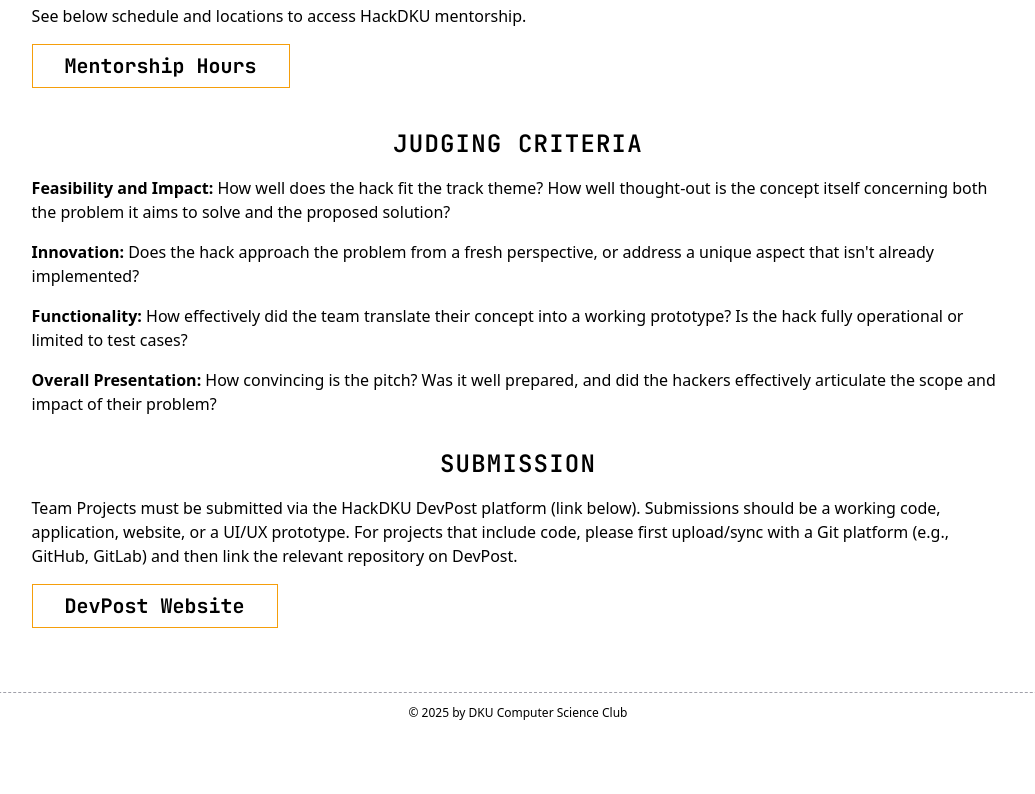
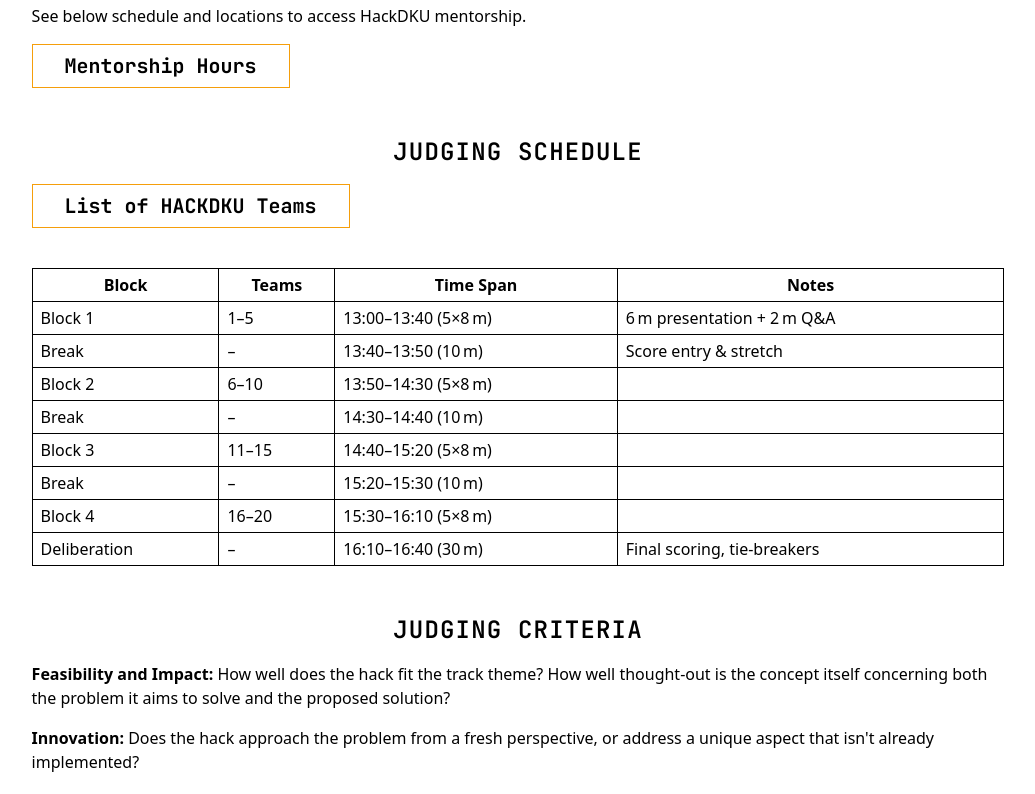
Before and after one commit to othmaneechc/hackdku25, a Next.js app: page /instructions in a window 1280 px wide. Shown: the part 1140-1934 px from the top of the page, without its empty margins (122-1157 px from the left). Before the commit the page ends 1873 px from the top, so only its background shows below. Built offline with nearby package versions, Linux system fonts and the light colour scheme; a web font is replaced by a local one.

Commit message:
added judging schedule

```diff
--- a/src/app/instructions/page.tsx
+++ b/src/app/instructions/page.tsx
@@ -2,7 +2,7 @@
 import { buttonVariants } from "@/components/ui/button";
 import { cn } from "@/lib/utils";
 import Link from "next/link";
-import { useEffect } from "react";
+import { useEffect, useState } from "react";
 import s from "./instructions.module.scss";
 
 const steps = [
@@ -120,7 +120,7 @@
     const ctx = canvas.getContext("2d");
     if (!ctx) return;
     const pixels: Pixel[] = [];
-    const colors = ["#2E46E6", "#5780AA", "#4AAA54"];
+    const colors = ["#2E46E6", "#5780AA", "4AAA54"];
     const gap = 10;
     const speed = 0.035;
 
@@ -163,6 +163,7 @@
 };
 
 export default function Instructions() {
+  const [showOrder, setShowOrder] = useState(false);
   // Shared button styling to be used for both buttons
   const sharedButtonClasses = cn(
     buttonVariants({ size: "lg", variant: "secondary" }),
@@ -209,7 +210,6 @@
         <p className="mt-4">
           See below schedule and locations to access HackDKU mentorship.
         </p>
-        {/* Replace the existing anchor elements with two identically-styled buttons */}
         <div className="flex flex-col sm:flex-row gap-4 sm:space-x-4 mt-4 mb-10">
           <Link
             href="https://docs.google.com/spreadsheets/d/14IsbKkEmOnrcA2wEi-LiJyfYWiTlwQOceX4-aKoyPd8/edit?usp=sharing"
@@ -220,7 +220,85 @@
             Mentorship Hours
           </Link>
         </div>
-        <h2 className="text-2xl font-semibold mt-8 text-center mb-4">
+
+        <h2 className="text-2xl font-semibold mt-12 text-center mb-4">
+          Judging Schedule
+        </h2>
+
+        <div className="flex flex-col sm:flex-row gap-4 sm:space-x-4 mt-4 mb-10">
+          <Link
+            href="https://docs.google.com/spreadsheets/d/11b_cbk2eWJaMXPuHmZ_6RWGrf1CRBJ12/edit?usp=sharing&ouid=115385604774058245515&rtpof=true&sd=true"
+            target="_blank"
+            rel="noopener noreferrer"
+            className={sharedButtonClasses}
+          >
+            List of HACKDKU Teams
+          </Link>
+        </div>
+        <div className="overflow-auto">
+          <table className="w-full table-auto border-collapse">
+            <thead>
+              <tr>
+                <th className="border px-2 py-1">Block</th>
+                <th className="border px-2 py-1">Teams</th>
+                <th className="border px-2 py-1">Time Span</th>
+                <th className="border px-2 py-1">Notes</th>
+              </tr>
+            </thead>
+            <tbody>
+              <tr>
+                <td className="border px-2 py-1">Block 1</td>
+                <td className="border px-2 py-1">1–5</td>
+                <td className="border px-2 py-1">13:00–13:40 (5×8 m)</td>
+                <td className="border px-2 py-1">6 m presentation + 2 m Q&A</td>
+              </tr>
+              <tr>
+                <td className="border px-2 py-1">Break</td>
+                <td className="border px-2 py-1">–</td>
+                <td className="border px-2 py-1">13:40–13:50 (10 m)</td>
+                <td className="border px-2 py-1">Score entry & stretch</td>
+              </tr>
+              <tr>
+                <td className="border px-2 py-1">Block 2</td>
+                <td className="border px-2 py-1">6–10</td>
+                <td className="border px-2 py-1">13:50–14:30 (5×8 m)</td>
+                <td className="border px-2 py-1"></td>
+              </tr>
+              <tr>
+                <td className="border px-2 py-1">Break</td>
+                <td className="border px-2 py-1">–</td>
+                <td className="border px-2 py-1">14:30–14:40 (10 m)</td>
+                <td className="border px-2 py-1"></td>
+              </tr>
+              <tr>
+                <td className="border px-2 py-1">Block 3</td>
+                <td className="border px-2 py-1">11–15</td>
+                <td className="border px-2 py-1">14:40–15:20 (5×8 m)</td>
+                <td className="border px-2 py-1"></td>
+              </tr>
+              <tr>
+                <td className="border px-2 py-1">Break</td>
+                <td className="border px-2 py-1">–</td>
+                <td className="border px-2 py-1">15:20–15:30 (10 m)</td>
+                <td className="border px-2 py-1"></td>
+              </tr>
+              <tr>
+                <td className="border px-2 py-1">Block 4</td>
+                <td className="border px-2 py-1">16–20</td>
+                <td className="border px-2 py-1">15:30–16:10 (5×8 m)</td>
+                <td className="border px-2 py-1"></td>
+              </tr>
+              <tr>
+                <td className="border px-2 py-1">Deliberation</td>
+                <td className="border px-2 py-1">–</td>
+                <td className="border px-2 py-1">16:10–16:40 (30 m)</td>
+                <td className="border px-2 py-1">Final scoring, tie‑breakers</td>
+              </tr>
+            </tbody>
+          </table>
+        </div>
+
+        <h2 className="text-2xl font-semibold mt-12 text-center mb-4">
           Judging Criteria
         </h2>
         <div className="mt-2 space-y-4">
@@ -237,7 +315,8 @@
             <strong>Overall Presentation:</strong> How convincing is the pitch? Was it well prepared, and did the hackers effectively articulate the scope and impact of their problem?
           </p>
         </div>
-        <h2 className="text-2xl font-semibold mt-8 text-center mb-4">
+
+        <h2 className="text-2xl font-semibold mt-12 text-center mb-4">
           Submission
         </h2>
         <p>
@@ -247,14 +326,14 @@
           and then link the relevant repository on DevPost.
         </p>
         <div className="flex flex-col sm:flex-row gap-4 sm:space-x-4 mt-4 mb-10">
-        <Link
+          <Link
             href="https://hackdku2025.devpost.com/"
             target="_blank"
             rel="noopener noreferrer"
             className={sharedButtonClasses}
           >
             DevPost Website
-        </Link>
+          </Link>
         </div>
       </section>
     </main>
--- a/src/app/timeline/page.tsx
+++ b/src/app/timeline/page.tsx
@@ -115,23 +115,23 @@
               <tr>
                 <td className="px-4 py-2 border">11:00 - 12:00</td>
                 <td className="px-4 py-2 border">Deadline for Project Submission</td>
-                <td className="px-4 py-2 border">TBD</td>
+                <td className="px-4 py-2 border"><a href="https://hackdku2025.devpost.com/" target="_blank" rel="noopener noreferrer">https://hackdku2025.devpost.com/</a></td>
                 <td className="px-4 py-2 border">Submission on DevPost</td>
               </tr>
               <tr>
-                <td className="px-4 py-2 border">13:00 - 16:00</td>
+                <td className="px-4 py-2 border">13:00 - 17:00</td>
                 <td className="px-4 py-2 border">Judging and Project Presentations</td>
                 <td className="px-4 py-2 border">AB Auditorium (2220)</td>
-                <td className="px-4 py-2 border">Teams present their projects</td>
+                <td className="px-4 py-2 border">Teams present their projects (check Instructions page)</td>
               </tr>
               <tr>
-                <td className="px-4 py-2 border">16:30 - 17:00</td>
+                <td className="px-4 py-2 border">17:00 - 17:20</td>
                 <td className="px-4 py-2 border">Closing Speech</td>
                 <td className="px-4 py-2 border">AB Auditorium (2220)</td>
-                <td className="px-4 py-2 border">Final remarks and thank you</td>
+                <td className="px-4 py-2 border">Dr. Linfeng Huang, Associate Professor of Biology @ DKU</td>
               </tr>
               <tr>
-                <td className="px-4 py-2 border">17:00 - 17:30</td>
+                <td className="px-4 py-2 border">17:20 - 18:00</td>
                 <td className="px-4 py-2 border">Awarding and Closing Ceremony</td>
                 <td className="px-4 py-2 border">AB Auditorium (2220)</td>
                 <td className="px-4 py-2 border">Awards and recognition</td>
```
